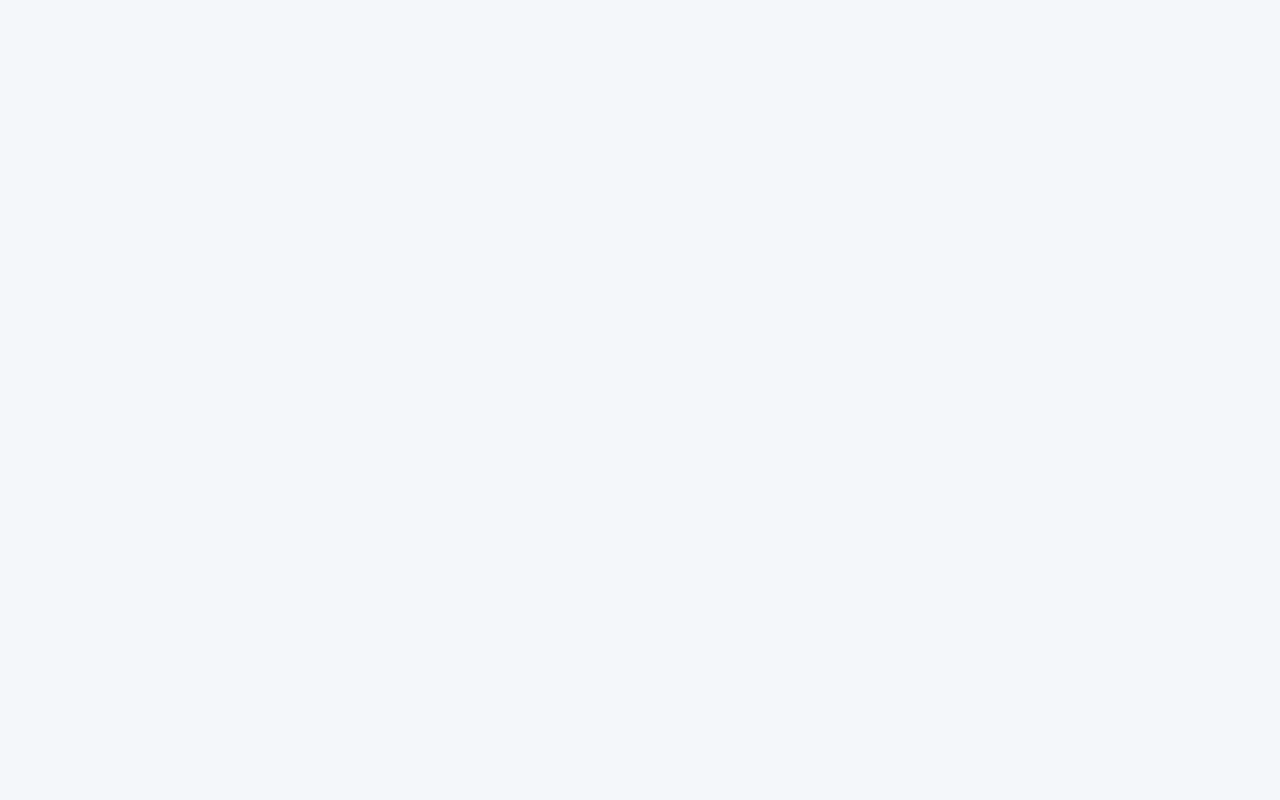
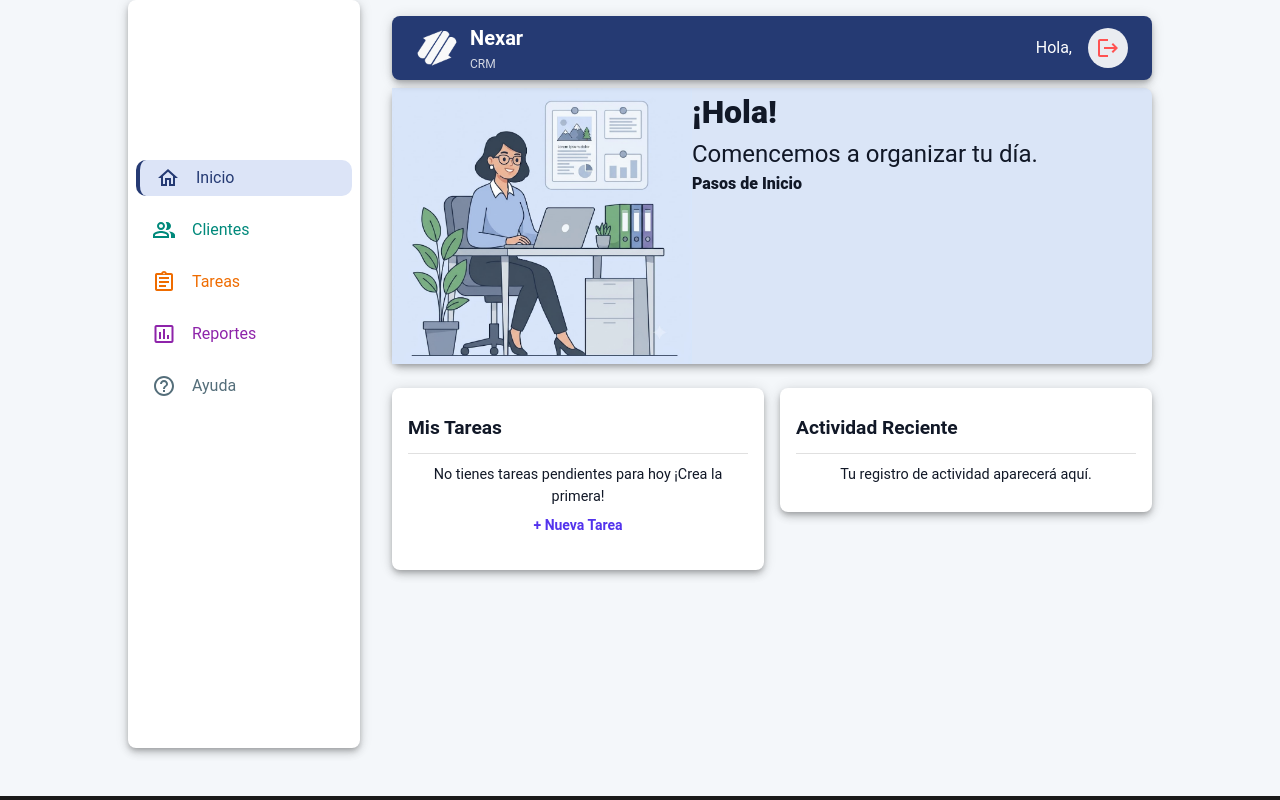
Before and after one commit to sofiver2023/pv_tp_integrador_grupo4, a React (Vite) app: page /inicio in a window 1280 px wide. Before the commit this address had no page. Shown: the top 800 px of the page. Built offline with nearby package versions, Linux system fonts and the light colour scheme; sample sign-in values are in the browser's storage.

Commit message:
arreglo de rutas hacia Inicio, cambio de nombre a Inicio

```diff
--- a/src/App.jsx
+++ b/src/App.jsx
@@ -4,7 +4,7 @@ import Login from './views/Login.jsx';
 import ListaClientes from "./views/ListaClientes";
 import RutaProtegida from './components/layout/RutaProtegida.jsx';
 import DetalleCliente from "./views/DetalleCliente";
-import Dashboard from './views/Dashboard.jsx';
+import Inicio from './views/Inicio.jsx';
 import Layout from './components/layout/Layout.jsx';
 import "./App.css";
 import Ayuda from './views/Ayuda.jsx';
@@ -39,11 +39,11 @@ const App = () => {
             }
           />
 
-          <Route path="/dashboard"
+          <Route path="/inicio"
             element={
               <RutaProtegida>
                 <Layout>
-                  <Dashboard />
+                  <Inicio />
                 </Layout>
               </RutaProtegida>
             }
--- a/src/components/layout/Header.jsx
+++ b/src/components/layout/Header.jsx
@@ -65,7 +65,7 @@ const Header = () => {
                                     <Typography variant="caption" sx={{ opacity: 0.7 }}>{admin.sector}</Typography>
                                 </Box>
                             </MenuItem>
-                            <MenuItem onClick={handleCloseMenu} component={Link} to="/dashboard">Dashboard</MenuItem>
+                            <MenuItem onClick={handleCloseMenu} component={Link} to="/inicio">Inicio</MenuItem>
                             <MenuItem onClick={handleCloseMenu} component={Link} to="/clientes">Clientes</MenuItem>
                             <MenuItem onClick={handleLogout} sx={{ color: 'error.main' }}>Cerrar Sesión</MenuItem>
                         </Menu>
--- a/src/components/layout/Navbar.jsx
+++ b/src/components/layout/Navbar.jsx
@@ -6,7 +6,7 @@ import PeopleAltOutlinedIcon from '@mui/icons-material/PeopleAltOutlined';
 import InsertChartOutlinedIcon from '@mui/icons-material/InsertChartOutlined';
 import HelpOutlineOutlinedIcon from '@mui/icons-material/HelpOutlineOutlined';
 const navItems = [
-    { nombre: "Dashboard", ruta: "/dashboard", icono: <HomeOutlinedIcon />, color: "#1565C0" },
+    { nombre: "Inicio", ruta: "/inicio", icono: <HomeOutlinedIcon />, color: "#1565C0" },
     { nombre: "Clientes", ruta: "/clientes", icono: <PeopleAltOutlinedIcon />, color: "#00897B" },
     { nombre: "Tareas", ruta: "/tareas", icono: <AssignmentOutlinedIcon />, color: "#EF6C00" },
     { nombre: "Reportes", ruta: "/reportes", icono: <InsertChartOutlinedIcon />, color: "#8E24AA" },
--- a/src/views/Dashboard.jsx
+++ b/src/views/Inicio.jsx
@@ -1,12 +1,11 @@
 import { useState, useEffect } from 'react';
-import {
-  Box, Typography, Grid, Button, Chip
+import { Box, Typography, Grid, Button, Chip
 } from '@mui/material';
-import imageDashboard from '../assets/secretaria.png'
+import imagenInicio from '../assets/secretaria.png'
 import Divider from '@mui/material/Divider';
 import { obtenerActividades, tiempoRelativo } from '../utils/actividad';
 
-const Dashboard = () => {
+const Inicio = () => {
   const [actividades, setActividades] = useState([]);
 
   useEffect(() => {
@@ -25,7 +24,7 @@ const Dashboard = () => {
         <Grid container>
           <Box
             component="img"
-            src={imageDashboard}
+            src={imagenInicio}
             alt="Secretaria escritorio"
             sx={{
               maxWidth: { xs: 200, lg: 300, xl: 400 },
@@ -114,4 +113,4 @@ const Dashboard = () => {
     </Box>
   );
 };
-export default Dashboard;
+export default Inicio;
--- a/src/views/Login.jsx
+++ b/src/views/Login.jsx
@@ -18,7 +18,7 @@ const Login = () => {
     const handleSubmit = (e) => {
         e.preventDefault();
         login(nombre, sector);
-        navigate('/clientes');
+        navigate('/inicio');
     };
     return (
         <Box sx={{
```
